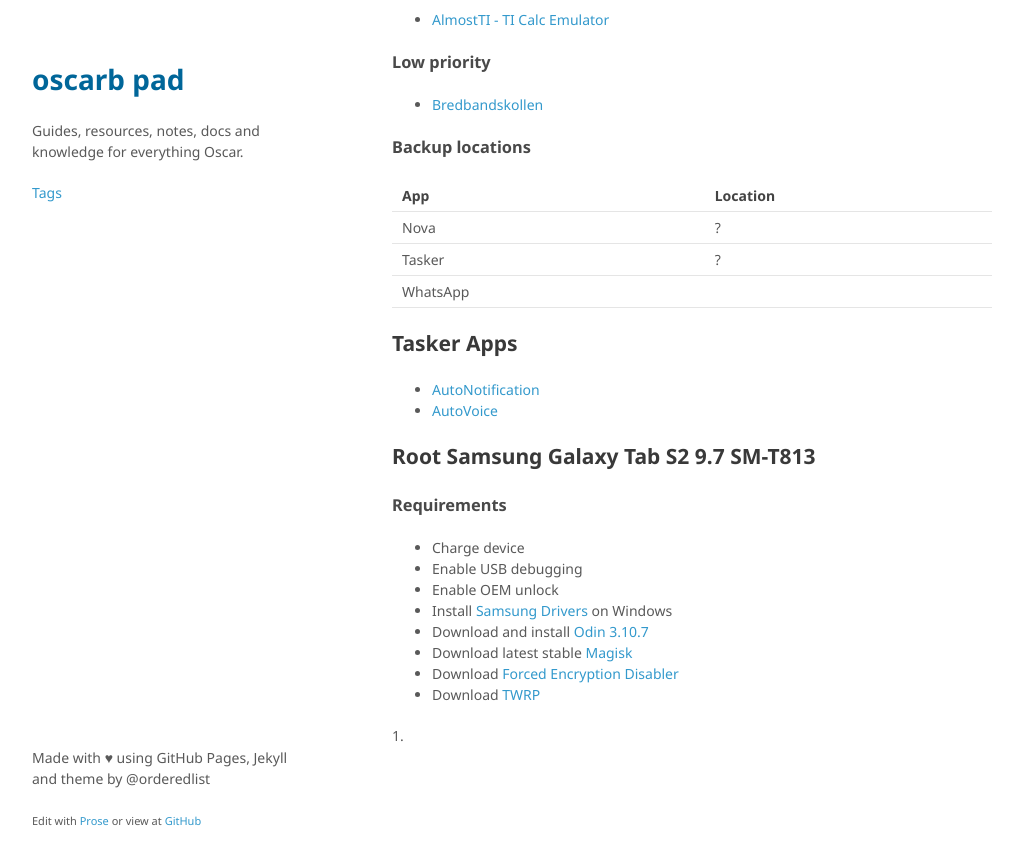
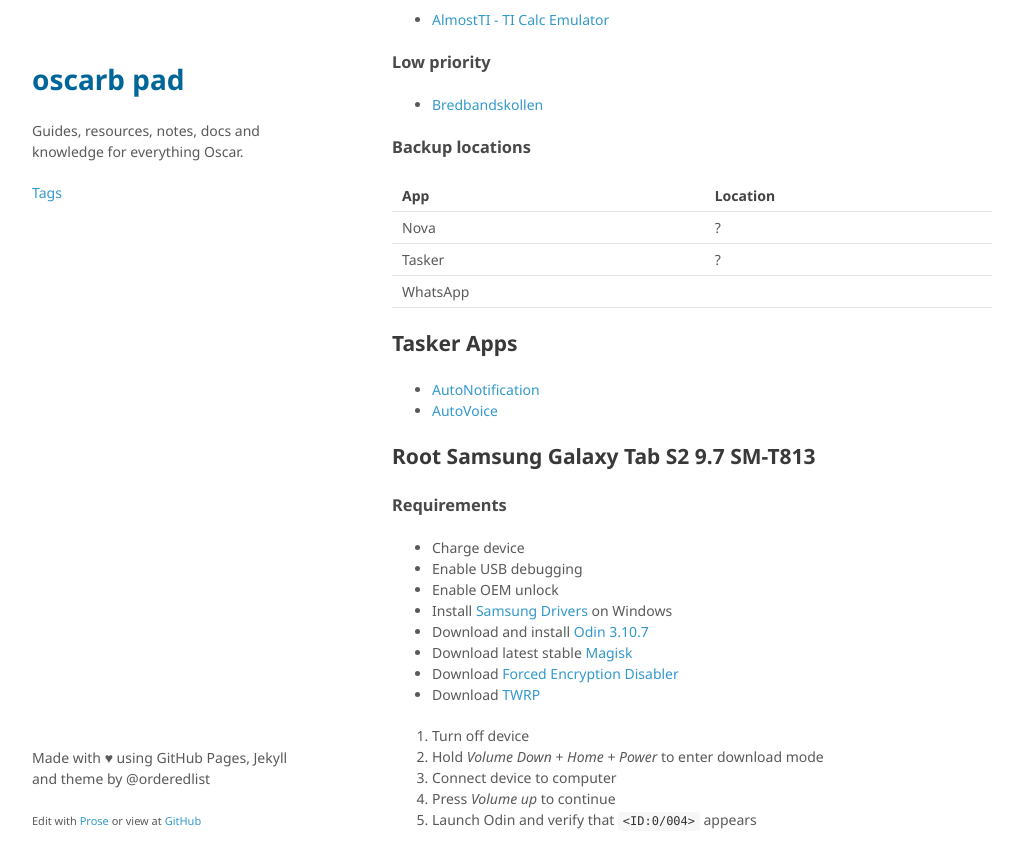
Before and after one commit to oscarb/pad, a Jekyll site: the page built from _docs/android-device-guide.md, in a window 1280 px wide and 900 px high, scrolled down 2687 px. Shown: the top 868 px of the window, without its empty margins (128-1151 px from the left). Built offline with Jekyll 4.4.1, drawn with Linux system fonts in a browser that asks for light colours; some web fonts are replaced.

Commit message:
Update android-device-guide.md

```diff
--- a/_docs/android-device-guide.md
+++ b/_docs/android-device-guide.md
@@ -169,4 +169,8 @@ WhatsApp |
 * Download [TWRP](https://www.dropbox.com/s/x319tpsyh6s7mh1/samsung_sm-t813_gts210vewifixx_nougat_twrp.tar?dl=1)
 
 
-1.
+1. Turn off device
+2. Hold *Volume Down* + *Home* + *Power* to enter download mode
+3. Connect device to computer
+4. Press *Volume up* to continue
+5. Launch Odin and verify that `<ID:0/004>` appears
```
